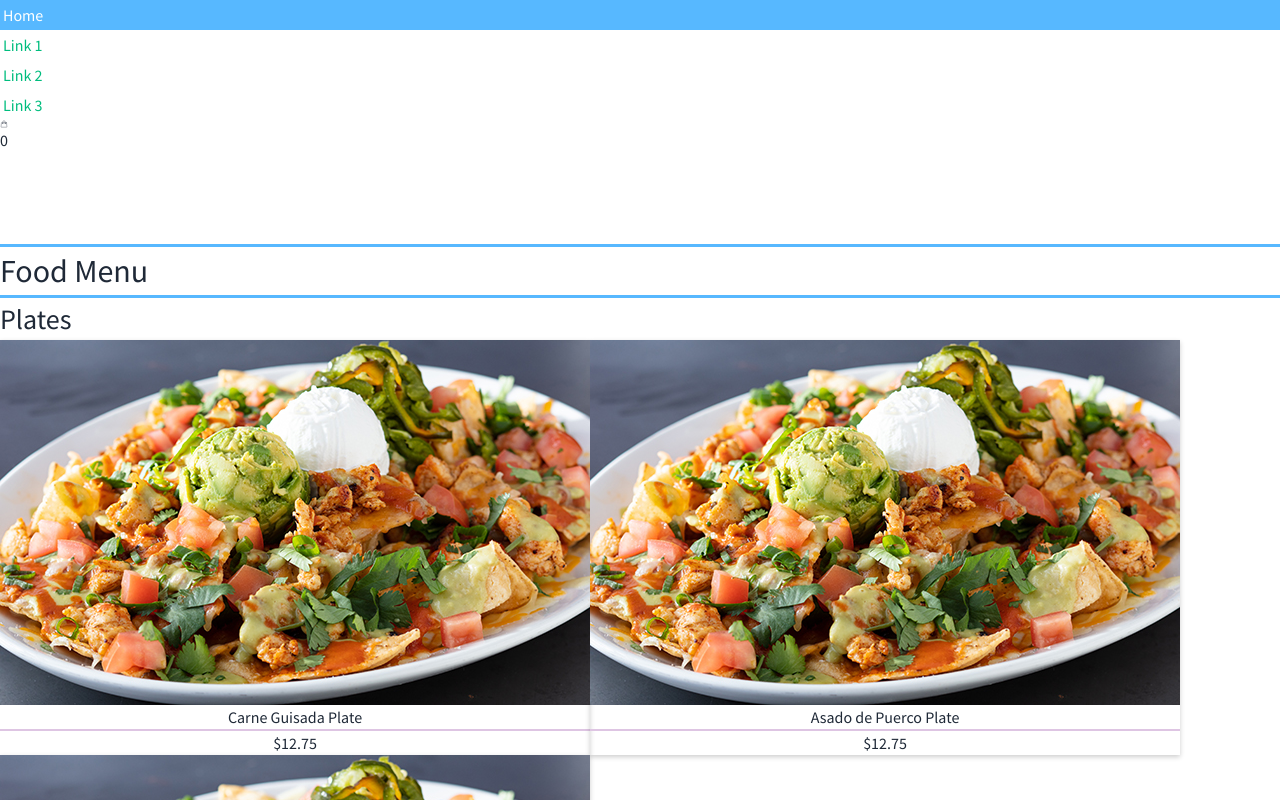
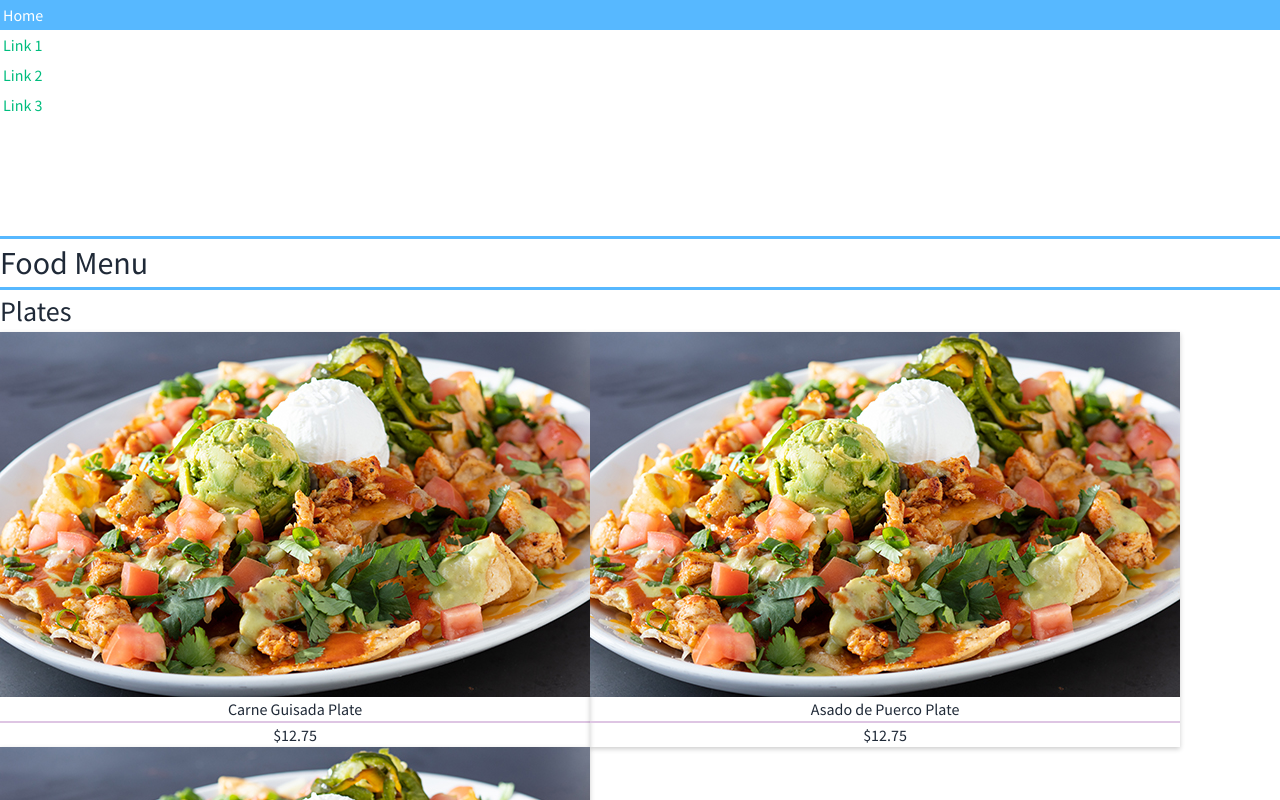
Before and after one commit to rvalde28/restaurant, a Vue app: page / in a window 1280 px wide. Shown: the top 800 px of the page. Built offline with nearby package versions, Linux system fonts and the light colour scheme; some icons are missing.

Commit message:
first pass

```diff
--- a/src/components/NavBar.vue
+++ b/src/components/NavBar.vue
@@ -28,7 +28,7 @@
           <path stroke-linecap="round" stroke-linejoin="round"
             d="M15.75 10.5V6a3.75 3.75 0 1 0-7.5 0v4.5m11.356-1.993 1.263 12c.07.665-.45 1.243-1.119 1.243H4.25a1.125 1.125 0 0 1-1.12-1.243l1.264-12A1.125 1.125 0 0 1 5.513 7.5h12.974c.576 0 1.059.435 1.119 1.007ZM8.625 10.5a.375.375 0 1 1-.75 0 .375.375 0 0 1 .75 0Zm7.5 0a.375.375 0 1 1-.75 0 .375.375 0 0 1 .75 0Z" />
         </svg>
-        <div>{{ cartItems.length }}</div>
+        <div>{{ totalItems }}</div>
       </button>
 
       <!-- Include Cart component -->
@@ -53,7 +53,7 @@
       <div class="relative text-xl">
         <AkShoppingBag />
         <span v-if="cartItems.length > 0"
-          class="indicator-item badge bg-white text-blue-500 absolute top-0 right-0 p-1.5">{{ cartItems.length }}</span>
+          class="indicator-item badge bg-white text-blue-500 absolute top-0 right-0 p-1.5">{{ totalItems }}</span>
       </div>
     </button>
   </nav>
@@ -64,7 +64,11 @@ import { IcProfileCircle } from '@kalimahapps/vue-icons';
 import { AkShoppingBag } from '@kalimahapps/vue-icons';
 import { AnOutlinedHome } from '@kalimahapps/vue-icons';
 import Cart from './Cart.vue';
-import { globalState } from '../globalstate.js';
+import { globalState, getTotalCount } from '../globalstate';
+import { computed } from 'vue';
+
+// let totalItems = globalState.totalItems
+const totalItems = computed(() => globalState.totalItems);
 
 export default {
   props: ["showCart"],
@@ -76,15 +80,18 @@ export default {
   },
   setup() {
     let cartItems = globalState.cartItems;
+
     console.log("rendering cartItems: ", cartItems)
 
     const removeItem = (index) => {
       cartItems.splice(index, 1);
       localStorage.setItem('cartItems', JSON.stringify(cartItems));
+      getTotalCount();
     };
 
     const clearCart = () => {
       cartItems = []
+      getTotalCount();
     };
 
     return {
--- a/src/globalstate.js
+++ b/src/globalstate.js
@@ -2,16 +2,31 @@ import { reactive } from 'vue';
 
 // Initialize globalState
 const globalState = reactive({
-  cartItems: []
+  cartItems: [],
+  totalItems: 0,
 });
+
+function getTotalCount(){
+  globalState.totalItems = 0
+  const savedCartItems = localStorage.getItem('cartItems');
+  if (savedCartItems) {
+    globalState.cartItems = JSON.parse(savedCartItems);
+  }
+
+  for (let index = 0; index < globalState.cartItems.length; index++) {
+    globalState.totalItems += globalState.cartItems[index].count;
+  }
+  console.log(" globalState.totalItems: ", globalState.totalItems)
+}
 
 function loadState() {
   const savedCartItems = localStorage.getItem('cartItems');
   if (savedCartItems) {
     globalState.cartItems = JSON.parse(savedCartItems);
   }
+  getTotalCount()
 }
 
 loadState();
 
-export { globalState };
+export { globalState, getTotalCount };
```
